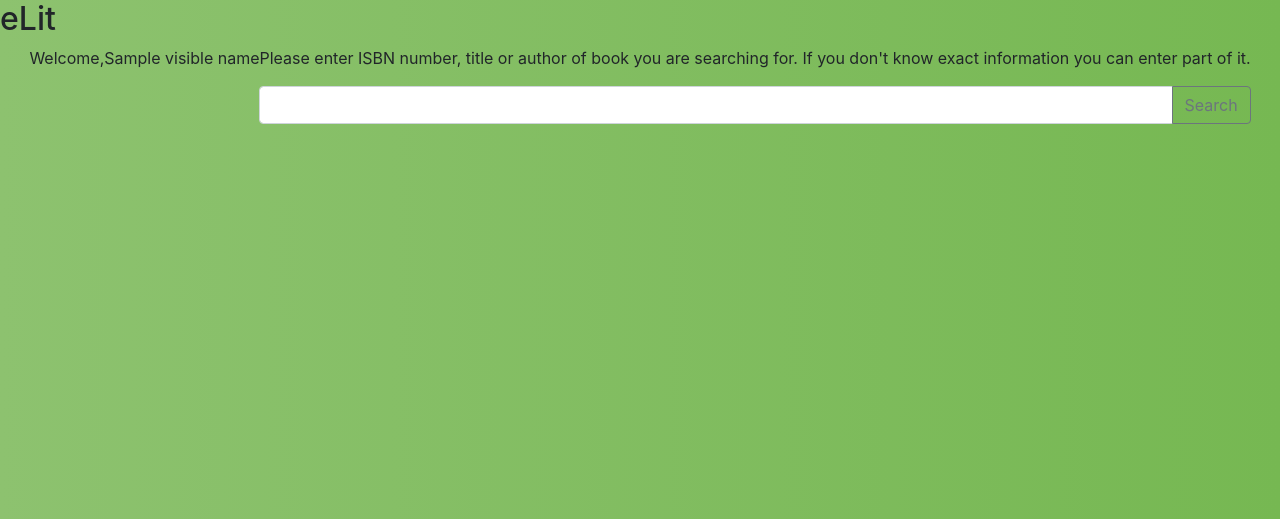
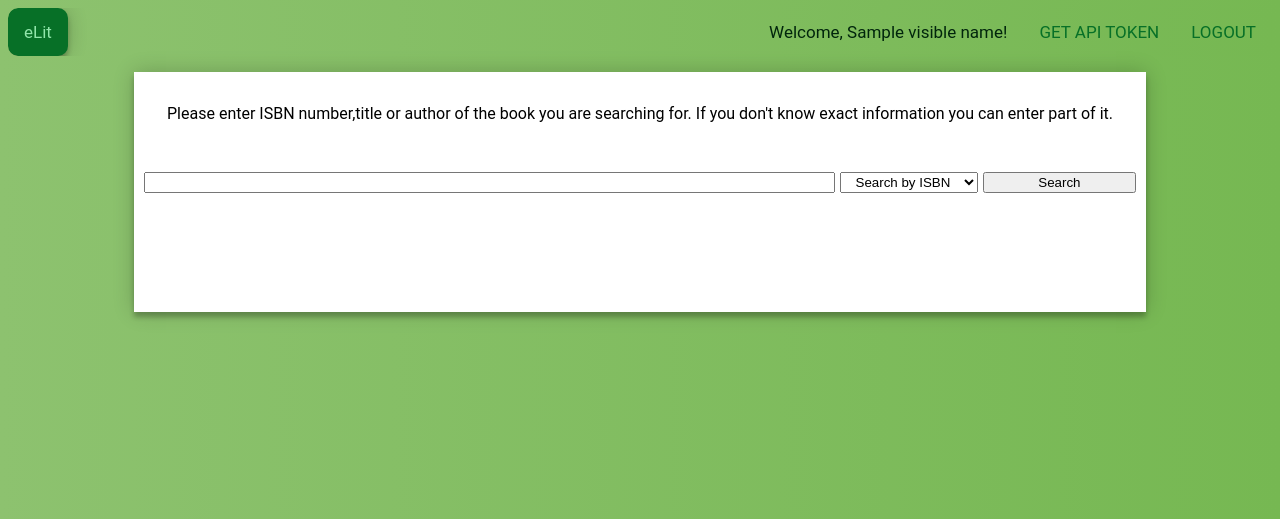
Before and after one commit to ORomenska/project1, a Flask app: template templates/homepage.html in a window 1280 px wide. Shown: the top 519 px of the page. Run offline with Flask 2, Linux system fonts and the light colour scheme; the template is opened without the code that fills it: most values are stand-ins (such as "Sample title", 1, 10 or a date in 2020); parts of the project's set-up code (start-up, migrations or seed data) failed here and were passed over; some libraries are stand-ins or nearby versions.

Commit message:
Full functional prototype

```diff
--- a/application.py
+++ b/application.py
@@ -1,13 +1,19 @@
 import os
 
-from flask import Flask, session, render_template, request
+from flask import Flask, session, render_template, request, redirect, url_for, make_response
 from flask_session import Session
 from sqlalchemy import create_engine
 from sqlalchemy.orm import scoped_session, sessionmaker
 from argon2 import PasswordHasher
 import argon2.exceptions
+from configparser import ConfigParser
+import requests
+import json
+import jwt
+import datetime
 
 app = Flask(__name__)
+
 
 # Check for environment variable
 if not os.getenv("DATABASE_URL"):
@@ -32,15 +38,20 @@ def login():
     message=""
     site_login=request.form.get("site_login")
     password=request.form.get("password")
-    result=db.execute("SELECT password,visible_name FROM users WHERE login=:login",{"login": site_login}).fetchone()
+    result=db.execute("SELECT password,visible_name,user_id FROM users WHERE login=:login",{"login": site_login}).fetchone()
+
+
+    ### users table schema
+    ###  user_id | login | password | visible_name
 
     if result is None:
         message="Login or password is incorrect. Please try again."
         return render_template("index.html",message=message)
 
-    for row in result:
-        password_hash=row[0]
-        visible_name=row[1]
+    password_hash=result[0]
+    message=password_hash
+    visible_name=result[1]
+    user_id=result[2]
     try:
         pwd_hasher = PasswordHasher()
         pwd_hasher.verify(password_hash, password)
@@ -50,8 +61,9 @@ def login():
     except:
         message="An error has occured during authentication. Please try again."
         return render_template("index.html",message=message)
-    session['login']=site_login
+    session['site_login']=site_login
     session['visible_name']=visible_name
+    session['user_id']=user_id
     return redirect(url_for('homepage'))
 @app.route("/registration-page")
 def registration_page():
@@ -64,6 +76,7 @@ def register():
     password=request.form.get("password")
     password_retype=request.form.get("password_retype")
     error_message=""
+# Checking user registration conventions
     if len(site_login)==0:
         error_message="* Login can't be empty"
         return render_template("register.html",error_message=error_message)
@@ -82,7 +95,7 @@ def register():
     try:
         result=db.execute("SELECT password,visible_name FROM users WHERE login=:login",{"login": site_login}).fetchone()
     except:
-        error_message="An error ocured during registartion. Please try later"
+        error_message="An error ocured during registration. Please try later"
         return render_template("register.html",error_message=error_message)
 
     if result is not None:
@@ -99,9 +112,9 @@ def register():
         db.close()
         error_message="An error ocured during registartion. Please try later"
         return render_template("register.html",error_message=error_message)
-    db.close()
+
     return render_template("success.html",visible_name=visible_name)
-@app.route("/home",methods="GET")
+@app.route("/home",methods=["GET"])
 def homepage():
     if 'site_login' in session:
         site_login=session['site_login']
@@ -112,25 +125,216 @@ def homepage():
 @app.route("/search",methods=["POST"])
 def search():
     if 'site_login' in session:
-        site_login=session['site_login']
-        visible_name=session['visible_name']
-        search_text=request.form.get("search_text")
-        try:
-            result=db.execute("SELECT * FROM books WHERE isbn LIKE '%:search_text%' OR title LIKE '%:search_text%' OR author LIKE '%:search_text%' OR year LIKE '%:search_text%'",{"search_text":search_text}).fetchall()
+        site_login = session['site_login']
+        visible_name = session['visible_name']
+        search_text = request.form.get('search_text')
+        select = str(request.form.get('search_type'))
+        result=""
+# Selecting data from DB based on search criterion
+        ### books table schema
+        ### isbn | title | author | year
+        if select == "by_isbn" and search_text:
+            if search_text.isdigit():
+                search_text_str=str(search_text)
+                try:
+                    result=db.execute("SELECT * FROM books WHERE isbn LIKE :search_text_str",{"search_text_str":"%"+ search_text_str + "%"}).fetchall()
+                except Exception as e:
+                    result="ERROR" + str(e)
+            else:
+                try:
+                    result=db.execute("SELECT * FROM books WHERE isbn LIKE :search_text",{"search_text":"%"+ search_text + "%"}).fetchall()
+                except Exception as e:
+                    result="ERROR" + str(e)
 
-        except:
-            return redirect(url_for('homepage'))
+        elif select == "by_title" and search_text:
+            if search_text.isdigit():
+                search_text_str=str(search_text)
+                try:
+                    result=db.execute("SELECT * FROM books WHERE title LIKE :search_text_str",{"search_text_str":"%"+ search_text_str + "%"}).fetchall()
+                except Exception as e:
+                    result="ERROR" + str(e)
+            else:
+                try:
+                    result=db.execute("SELECT * FROM books WHERE title LIKE :search_text", {"search_text":"%" + search_text + "%"}).fetchall()
+                except Exception as e:
+                    result="ERROR" + str(e)
 
-        else:
-            return render_template("search-results.html",result=result,search_text=search_text)
+        elif select == "by_author" and search_text:
+            if search_text.isdigit():
+                search_text_str=str(search_text)
+                try:
+                    result=db.execute("SELECT * FROM books WHERE author LIKE :search_text_str",{"search_text_str":"%"+ search_text_str + "%"}).fetchall()
+                except Exception as e:
+                    result="ERROR" + str(e)
+            else:
+                try:
+                    result=db.execute("SELECT * FROM books WHERE author LIKE :search_text", {"search_text":"%" + search_text + "%"}).fetchall()
+                except Exception as e:
+                    result="ERROR" + str(e)
+
+###!!!! ADD HANDLING ERRORS AND PARSING APPROPRITE DATA TO A TEMPLATE!!!!!!
+###Checking results
+        return render_template("search-results.html", result=result, search_text=search_text, visible_name = visible_name, select=select)
     else:
         return redirect(url_for('index'))
-@app.route("/book-info")
-def book_info(book_isbn,book_title,book_author,book_year):
-    pass
+
+@app.route("/book-info/<isbn>")
+def book_info(isbn):
+    ###Obtaining info from site DB
+    if 'site_login' in session:
+        site_login = session['site_login']
+        visible_name = session['visible_name']
+        user_id = session['user_id']
+        book_db_info=""
+        try:
+            book_db_info=db.execute("SELECT * FROM books WHERE isbn = :isbn",{"isbn": str(isbn)}).fetchone()
+        except Exception as e:
+            book_db_info="ERROR"
+            error_info = str(e)
+    ###Obtaining info from GoodReads API
+        goodreads_info=()
+        config_path = os.getcwd() + "/creds/goodreadsAPI.config"
+        parser = ConfigParser()
+        parser.read(config_path)
+        api_key = parser["DEFAULT"]["key"]
+        headers = {"Accept" : "application/json"}
+        payload = {"isbns": str(isbn), "key" : api_key}
+        response = requests.get("https://www.goodreads.com/book/review_counts.json", payload)
+        if response.status_code == 200:
+            response_content = json.loads(response.content)
+            goodreads_ratings_count = str(response_content["books"][0]["work_ratings_count"])
+            goodreads_avg_rating = str(response_content["books"][0]["average_rating"])
+            goodreads_info=(goodreads_ratings_count,goodreads_avg_rating)
+#        return render_template("book-info.html",local_result = local_result, goodreads_result = goodreads_result)
+        else:
+            goodreads_result = ("NA","NA")
+#        return render_template("book-info.html",local_result = local_result, goodreads_result = ("NA","NA"))
+        book_reviews=""
+        try:
+            book_reviews=db.execute("SELECT users.visible_name,reviews.review,reviews.rating FROM reviews INNER JOIN users ON (reviews.user_id = users.user_id) WHERE reviews.isbn = :isbn ",{"isbn": isbn}).fetchall()
+        except Exception as e:
+            book_reviews="ERROR"
+            error_info = str(e)
+
+        return render_template("book-info.html",book_db_info = book_db_info, goodreads_info = goodreads_info, book_reviews = book_reviews, visible_name = visible_name)
+    else:
+        return redirect(url_for('index'))
 
 
-@app.route("/logout",methods=["POST"])
+
+
+@app.route("/submit-review/<isbn>",methods=["POST"])
+def submit_review(isbn):
+    if 'site_login' in session:
+        site_login = session['site_login']
+        visible_name = session['visible_name']
+        user_id = session['user_id']
+        review_text = request.form.get('review_text')
+        rating = request.form.get('rating')
+
+        ### reviews table schema
+        ###  isbn | user_id | review | rating
+        ###### CHECK INTERACTIONS WITH DB!!!!!!!
+        try:
+            result = db.execute("SELECT * FROM reviews WHERE user_id=:user_id AND isbn=:isbn",{"user_id":user_id,"isbn":isbn}).fetchall()
+            if result:
+                return redirect(url_for('book_info',isbn=isbn))
+            else:
+                db.execute("INSERT INTO reviews(isbn,user_id,review,rating) VALUES (:isbn,:user_id,:review,:rating)",{"isbn":isbn,"user_id":user_id,"review":review_text,"rating":rating})
+                db.commit()
+        except:
+            db.rollback()
+            db.close()
+
+        return redirect(url_for('book_info',isbn=isbn))
+    else:
+        return redirect(url_for('index'))
+@app.route("/get-token")
+def get_token():
+    error_message=""
+    if 'site_login' in session:
+        site_login = session['site_login']
+        """
+        Generates the Auth Token
+        :return: string
+        """
+        config_path = os.getcwd() + "/creds/jwt.config"
+        parser = ConfigParser()
+        parser.read(config_path)
+        secret = parser["JWT"]["secret"]
+        try:
+            payload = {
+                'exp': datetime.datetime.utcnow() + datetime.timedelta(days=60, seconds=0),
+                'iat': datetime.datetime.utcnow(),
+                'sub': site_login
+            }
+            token = jwt.encode(payload, secret,algorithm='HS256')
+        except Exception as e:
+            error_message="Cannot create token"
+            response = make_response({"Message" : error_message})
+            return response,500
+        response = make_response({"Auth-token" : token.decode("utf-8")})
+        return response,201
+    else:
+        return redirect(url_for('index')),302
+
+
+@app.route("/api/<isbn>",methods=["GET"])
+def api(isbn):
+    auth_token = request.args.get('Auth-token')
+    config_path = os.getcwd() + "/creds/jwt.config"
+    parser = ConfigParser()
+    parser.read(config_path)
+    secret = parser["JWT"]["secret"]
+    error_message = ""
+    login_check=""
+    review_count = 0
+    rating_avg = 0
+
+    try:
+        payload = jwt.decode(auth_token, secret)
+        login = payload['sub']
+    except jwt.ExpiredSignatureError:
+        error_message = 'Signature expired. Please log in again.'
+        response = make_response({"Message" : error_message})
+        return response,403
+    except jwt.InvalidTokenError:
+        response = make_response({"Message" : error_message})
+        return response,403
+    try:
+        login_check=db.execute("SELECT * FROM users WHERE login=:login",{"login": login}).fetchone()
+        if login_check:
+            try:
+                is_exists = db.execute("SELECT FROM books WHERE isbn = :isbn", {"isbn":isbn}).fetchall()
+                if is_exists:
+                    result  = db.execute("SELECT COUNT(*) FROM reviews WHERE isbn = :isbn", {"isbn":isbn}).fetchone()
+                    review_count = result[0]
+                    result = db.execute("SELECT SUM(rating) FROM reviews WHERE isbn = :isbn", {"isbn":isbn}).fetchone()
+                    rating_avg = float(result[0])/review_count
+                    rating_avg = '{:{width}.{prec}f}'.format(rating_avg, width=4, prec=2)
+                    response = make_response({ "message": {"isbn" : isbn, "review_count" : review_count, "Average rating" : rating_avg if rating_avg else 0 }})
+                    return response,200
+                else:
+                    response = make_response({ "message": "404 Not found"})
+                    return response,404
+            except:
+                error_message = "Error in DB connection"
+                response = make_response({"Message" : error_message})
+                return response,500
+        else:
+            error_message = "Not authorized"
+            response = make_response({"Message" : error_message})
+            return response,403
+    except:
+        error_message = "Internal server error. Please try again later"
+        response = make_response({"Message" : error_message})
+        return response,500
+
+
+
+
+
+@app.route("/logout")
 def logout():
     session.pop('site_login',None)
     session.pop('visible_name',None)
--- a/import.py
+++ b/import.py
@@ -16,7 +16,7 @@ def main():
                 db.commit()
             except:
                 db.rollback()
-                raise
+                raise Exception("Import to DB failed")
             finally:
                 db.close()
                 db.remove()
--- /dev/null
+++ b/static/style_test_homepage.css
@@ -0,0 +1,248 @@
+body {
+  background: #76b852; /* fallback for old browsers */
+  background: -webkit-linear-gradient(right, #76b852, #8DC26F);
+  background: -moz-linear-gradient(right, #76b852, #8DC26F);
+  background: -o-linear-gradient(right, #76b852, #8DC26F);
+  background: linear-gradient(to left, #76b852, #8DC26F);
+  font-family: "Roboto", sans-serif;
+  -webkit-font-smoothing: antialiased;
+  -moz-osx-font-smoothing: grayscale;
+}
+
+.main-content {
+  background: #FFFFFF;
+  margin-right:  10%;
+  margin-left: 10%;
+  height: 30vh;
+  box-shadow: 0 0 20px 0 rgba(0, 0, 0, 0.2), 0 5px 5px 0 rgba(0, 0, 0, 0.24);
+}
+.main-search-results{
+  background: #FFFFFF;
+  margin-right:  10%;
+  margin-left: 10%;
+  height: 100%;
+  box-shadow: 0 0 20px 0 rgba(0, 0, 0, 0.2), 0 5px 5px 0 rgba(0, 0, 0, 0.24);
+}
+.navbar {
+  background: #76b852; /* fallback for old browsers */
+  background: -webkit-linear-gradient(right, #76b852, #8DC26F);
+  background: -moz-linear-gradient(right, #76b852, #8DC26F);
+  background: -o-linear-gradient(right, #76b852, #8DC26F);
+  background: linear-gradient(to left, #76b852, #8DC26F);
+  overflow: hidden;
+  border-radius: 10px;
+}
+
+.navbar .nav-home {
+  float: left;
+  color: #91e5aa;
+  text-align: center;
+  padding: 14px 16px;
+  text-decoration: none;
+  font-size: 17px;
+  box-shadow: 0 0 20px 0 rgba(0, 0, 0, 0.2), 0 5px 5px 0 rgba(0, 0, 0, 0.24);
+  box-sizing: border-box;
+  background-color:#077027 ;
+  border-radius:10px;
+}
+.navbar .nav-user  {
+  float: right;
+  color: #077027;
+  text-align: center;
+  padding: 14px 16px;
+  text-decoration: none;
+  font-size: 17px;
+  text-transform: uppercase;
+}
+.navbar .nav-user:hover  {
+  float:right;
+  color: #077027;
+  text-align: center;
+  padding: 14px 16px;
+  text-decoration: none;
+  font-size: 17px;
+  text-transform: uppercase;
+  box-sizing:border-box;
+  background-color: rgb(150, 248, 155);
+  border-radius: 10px;
+}
+.navbar .username  {
+  float:right;
+  color: #01250c;
+  text-align: center;
+  padding: 14px 16px;
+  text-decoration: none;
+  font-size: 17px;
+}
+
+#instructions {
+  padding-top:30px;
+  padding-bottom:30px;
+  text-align:center;
+}
+
+
+#search {
+  display: flex;
+  flex-flow: row;
+  justify-content: space-around;
+  align-content: stretch;
+  margin: 10px;
+}
+
+#search-text {
+  flex : 5;
+  margin-right: 5px;
+
+}
+
+#search-options {
+  flex:1;
+  margin-right: 5px;
+  text-align: center;
+}
+
+#search-button {
+  flex:1;
+}
+
+p {
+  padding-left: 15px;
+  padding-right: 15px;
+  line-height: 1.5;
+  text-align: center;
+}
+.search-result {
+  margin: 10px;
+  list-style-type: square;
+}
+
+.search-result a {
+  text-decoration: none;
+  color: rgb(0, 82, 0);
+  line-height: 1.5;
+}
+
+
+.main-title {
+  padding-top: 20px;
+  margin-bottom: 20px;
+  text-align: center;
+}
+.book-info-block {
+  text-align: center;
+}
+
+.book-info-list {
+  display:inline-block;
+  border:2px solid rgb(4, 80, 12);
+  padding:10px;
+  box-shadow: 0 0 20px 0 rgba(0, 0, 0, 0.2), 0 5px 5px 0 rgba(0, 0, 0, 0.24);
+  text-align: left;
+  list-style-position: inside;
+}
+.book-info-list li {
+  line-height: 1.5;
+}
+.book-review-block {
+  margin-left: 15px;
+  display:inline-block;
+}
+.book-review-list {
+  border-top: 2px solid rgb(4, 80, 12);
+  border-bottom: 2px solid rgb(4, 80, 12);
+  padding:10px;
+  list-style-type:none;
+}
+
+#submit-review-form {
+  margin-left: auto;
+  margin-right: auto;
+  width: 70%;
+  border-radius: 5px;
+  background-color: #f2f2f2;
+  padding: 20px;
+}
+.add-review-form-row:after {
+  content: "";
+  display: table;
+  clear: both;
+}
+.col-25 {
+  float: left;
+  width: 25%;
+  margin-top: 6px;
+}
+
+/* Floating column for inputs: 75% width */
+.col-75 {
+  float: left;
+  width: 75%;
+  margin-top: 6px;
+}
+
+#submit-review-button {
+  float: right;
+}
+#review-text {
+  width: 100%;
+  height: 200px;
+  border: 1px solid #ccc;
+  border-radius: 4px;
+  resize: vertical;
+}
+
+#review-rating {
+  width: 100%;
+  margin-bottom:20px;
+  padding:12px;
+  border: 1px solid #ccc;
+  border-radius: 4px;
+  resize: vertical;
+}
+.review-label {
+  padding: 12px 12px 12px 0;
+  display: inline-block;
+}
+@media (max-width: 700px) and (min-height : 601px) {
+  .main-content {
+    background: #FFFFFF;
+    margin-right:  10%;
+    margin-left: 10%;
+    height: 60vh;
+    box-shadow: 0 0 20px 0 rgba(0, 0, 0, 0.2), 0 5px 5px 0 rgba(0, 0, 0, 0.24);
+  }
+  #search {
+    display: flex;
+    flex-flow: column wrap;
+
+  }
+  #search-text,#search-options,#search-button {
+    flex:1;
+    margin:10px;
+  }
+  .col-25, .col-75, #submit-review-button {
+    width: 100%;
+    margin-top: 0;
+  }
+}
+
+
+@media (max-width: 700px) and (max-height : 600px) {
+  .main-content {
+    background: #FFFFFF;
+    margin-right:  10%;
+    margin-left: 10%;
+    height: 90%;
+    box-shadow: 0 0 20px 0 rgba(0, 0, 0, 0.2), 0 5px 5px 0 rgba(0, 0, 0, 0.24);
+
+  }
+  #search-text,#search-options,#search-button {
+    flex:1;
+    margin:2px;
+  }
+  .col-25, .col-75, #submit-review-button {
+    width: 100%;
+    margin-top: 0;
+  }
+}
--- a/templates/homepage.html
+++ b/templates/homepage.html
@@ -1,41 +1,40 @@
 <!DOCTYPE html>
 <html>
     <head>
-      <title></title>
-      <link rel="stylesheet" type="text/css" href="../static/style.css">
-      <link rel="stylesheet" href="https://stackpath.bootstrapcdn.com/bootstrap/4.2.1/css/bootstrap.min.css" integrity="sha384-GJzZqFGwb1QTTN6wy59ffF1BuGJpLSa9DkKMp0DgiMDm4iYMj70gZWKYbI706tWS" crossorigin="anonymous">
-      <script src="https://code.jquery.com/jquery-3.3.1.slim.min.js" integrity="sha384-q8i/X+965DzO0rT7abK41JStQIAqVgRVzpbzo5smXKp4YfRvH+8abtTE1Pi6jizo" crossorigin="anonymous"></script>
+      <title>eLit</title>
+      <link rel="stylesheet" type="text/css" href="../static/style_test_homepage.css">
+<!--         <link rel="stylesheet" href="https://stackpath.bootstrapcdn.com/bootstrap/4.2.1/css/bootstrap.min.css" integrity="sha384-GJzZqFGwb1QTTN6wy59ffF1BuGJpLSa9DkKMp0DgiMDm4iYMj70gZWKYbI706tWS" crossorigin="anonymous">
+     <script src="https://code.jquery.com/jquery-3.3.1.slim.min.js" integrity="sha384-q8i/X+965DzO0rT7abK41JStQIAqVgRVzpbzo5smXKp4YfRvH+8abtTE1Pi6jizo" crossorigin="anonymous"></script>
       <script src="https://cdnjs.cloudflare.com/ajax/libs/popper.js/1.14.6/umd/popper.min.js" integrity="sha384-wHAiFfRlMFy6i5SRaxvfOCifBUQy1xHdJ/yoi7FRNXMRBu5WHdZYu1hA6ZOblgut" crossorigin="anonymous"></script>
       <script src="https://stackpath.bootstrapcdn.com/bootstrap/4.2.1/js/bootstrap.min.js" integrity="sha384-B0UglyR+jN6CkvvICOB2joaf5I4l3gm9GU6Hc1og6Ls7i6U/mkkaduKaBhlAXv9k" crossorigin="anonymous"></script>
-
+-->
     </head>
     <body>
       <header>
-        <h2>eLit</h2>
-      </header>
       <nav>
-        <!--TO DO-->
+        <div class = "navbar">
+        <span><a  class = "nav-home" href="http://127.0.0.1:5000/">eLit</a>
+          <a class = "nav-user" href="{{url_for('logout')}}">Logout</a><a class = "nav-user" href="{{url_for('get_token')}}">Get API token</a><span class = "username">Welcome, {{visible_name}}! </span>
+        </div>
       </nav>
-      <main class="container-fluid">
-        <section class="row justify-content-md-center">
-          <p>Welcome,{{visible_name}}
+    </header>
+      <main class="main-content">
+        <section>
 
-            <form action="{{url_for('search')}}" method="post">
-              <p>
-                Please enter ISBN number, title or author of book you are searching for. If you don't know
+              <p id="instructions">
+                Please enter ISBN number,title or author of the book you are searching for. If you don't know
                 exact information you can enter part of it.
               </p>
-              <div class="input-group mb-2">
-                <input type="text" name="search_text" class="form-control">
-                <div class="input-group-append">
-                  <button type="submit" class="btn btn-outline-secondary">Search</button>
-                </div>
-              </div>
-            </form>
+              <form id = "search" action="{{url_for('search')}}" method="post">
+                <input id  = "search-text" type="text" name="search_text" class="form-control">
+                  <select id = "search-options" name ="search_type">
+                    <option value="by_isbn">Search by ISBN</option>
+                    <option value="by_title">Search by title</option>
+                    <option value="by_author">Search by author</option>
+                  </select>
+                  <button id = "search-button" type="submit">Search</button>
+              </form>
 
-        </section>
-        <section>
-          <!--TO DO-->
         </section>
       </main>
       <footer>
```
Also changed, not shown: requirements.txt (+9 -5 lines), templates/book-info.html (added, +103 -0 lines), templates/search-results.html (added, +64 -0 lines).
